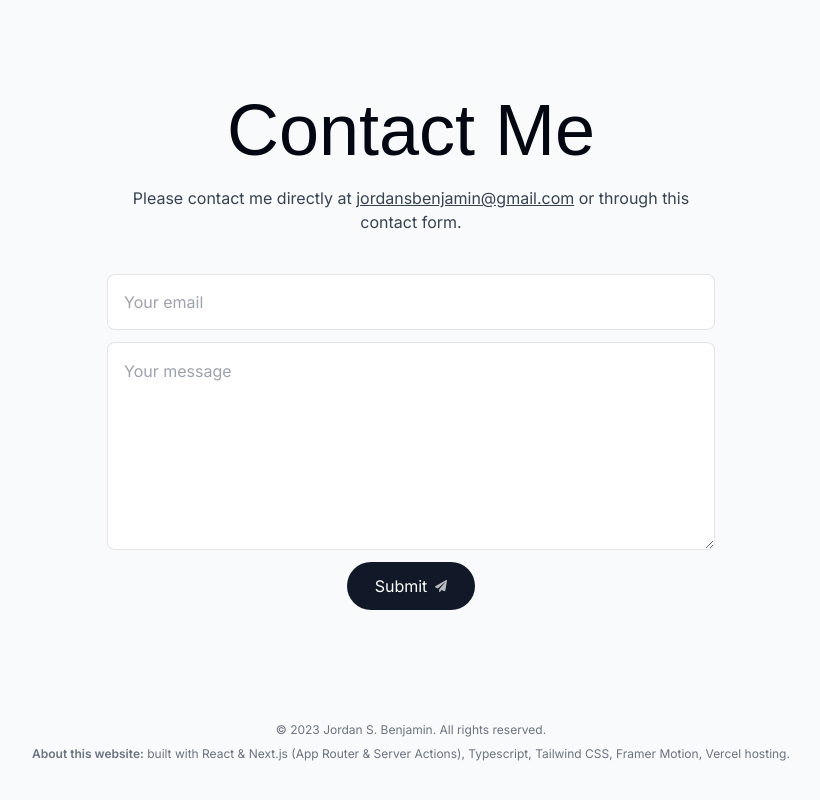
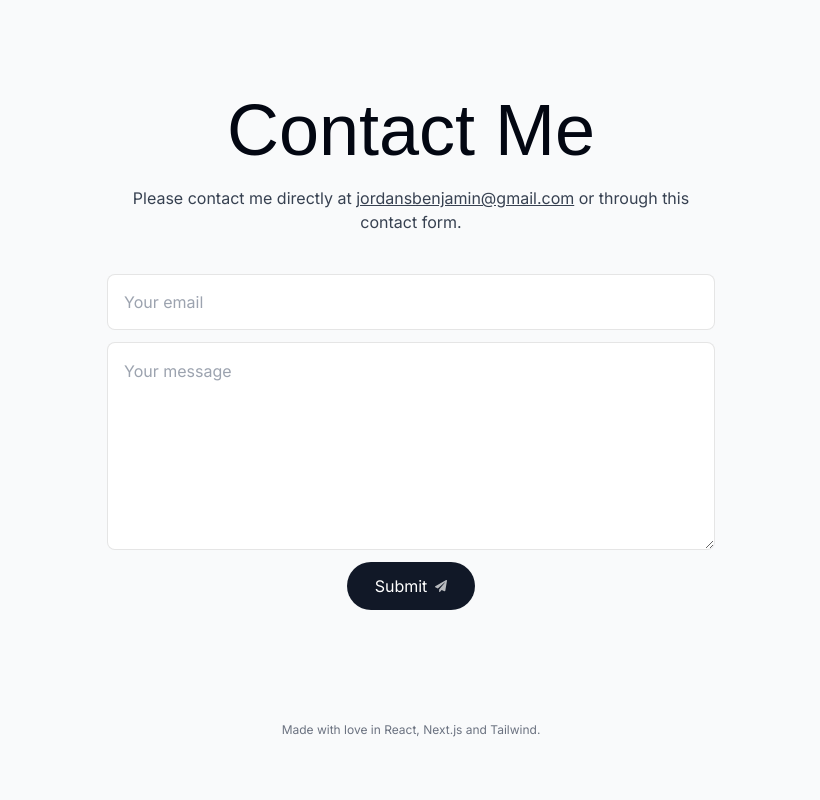
Before and after one commit to jordansbenjamin/portfolio_v2, a Next.js app: page / in a window 1280 px wide. Shown: the part 5481-6281 px from the top of the page, without its empty margins (229-1049 px from the left). After the commit the page ends 6259 px from the top, so only its background shows below. Built offline with nearby package versions, Linux system fonts and the light colour scheme; no server answers.

Commit message:
Updated footer

```diff
--- a/src/components/Footer.tsx
+++ b/src/components/Footer.tsx
@@ -1,13 +1,15 @@
 import React from "react";
+import { FaHeart } from "react-icons/fa";
 
 export default function Footer() {
 	return (
 		<footer className="mb-10 px-4 text-center text-gray-500">
-			<small className="mb-2 block text-xs">&copy; 2023 Jordan S. Benjamin. All rights reserved.</small>
-			<p className="text-xs">
+			<small className="mb-2 block text-xs">Made with love in React, Next.js and Tailwind.</small>
+			{/* <small className="mb-2 block text-xs">&copy; 2023 Jordan S. Benjamin. All rights reserved.</small> */}
+			{/* <p className="text-xs">
 				<span className="font-semibold">About this website:</span> built with React & Next.js (App Router & Server Actions), Typescript, Tailwind CSS,
 				Framer Motion, Vercel hosting.
-			</p>
+			</p> */}
 		</footer>
 	);
 }
```
